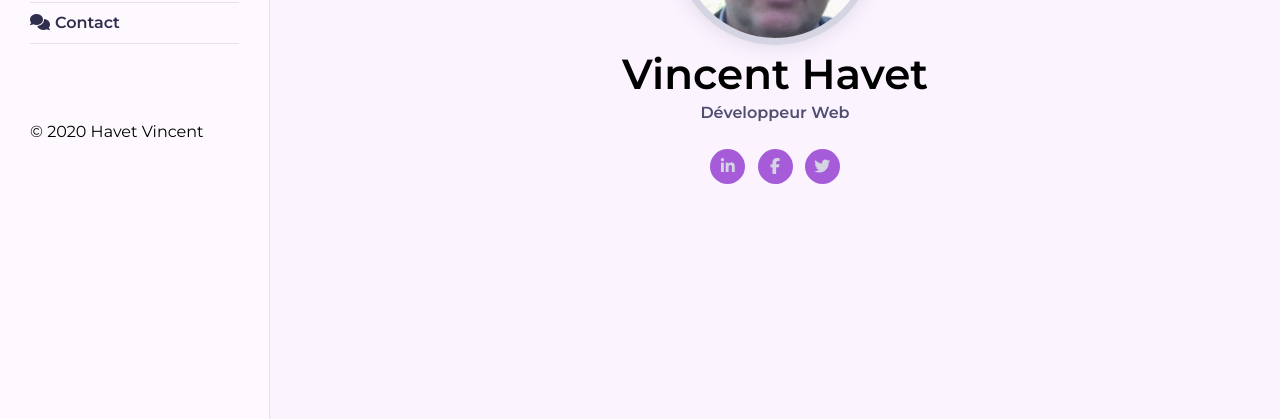
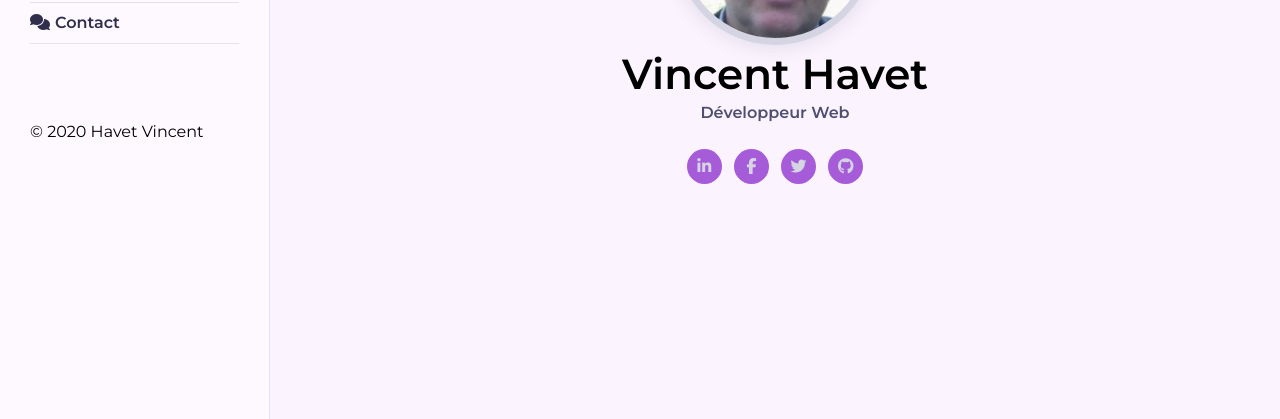
Before and after one commit to Havet-Vincent/Portfolio, a website: page dist/index.html in a window 1280 px wide. Shown: the part 381-800 px from the top of the page. Drawn offline with Linux system fonts and the light colour scheme.

Commit message:
add link github in home page

```diff
--- a/dist/index.html
+++ b/dist/index.html
@@ -78,6 +78,9 @@
               </a>
               <a href="https://twitter.com/VincentHavet">
                 <li class="fa fa-twitter"></li>
+              </a>
+              <a href="https://github.com/Havet-Vincent">
+                <li class="fa fa-github"></li>
               </a>
             </div>
           </div>
```
